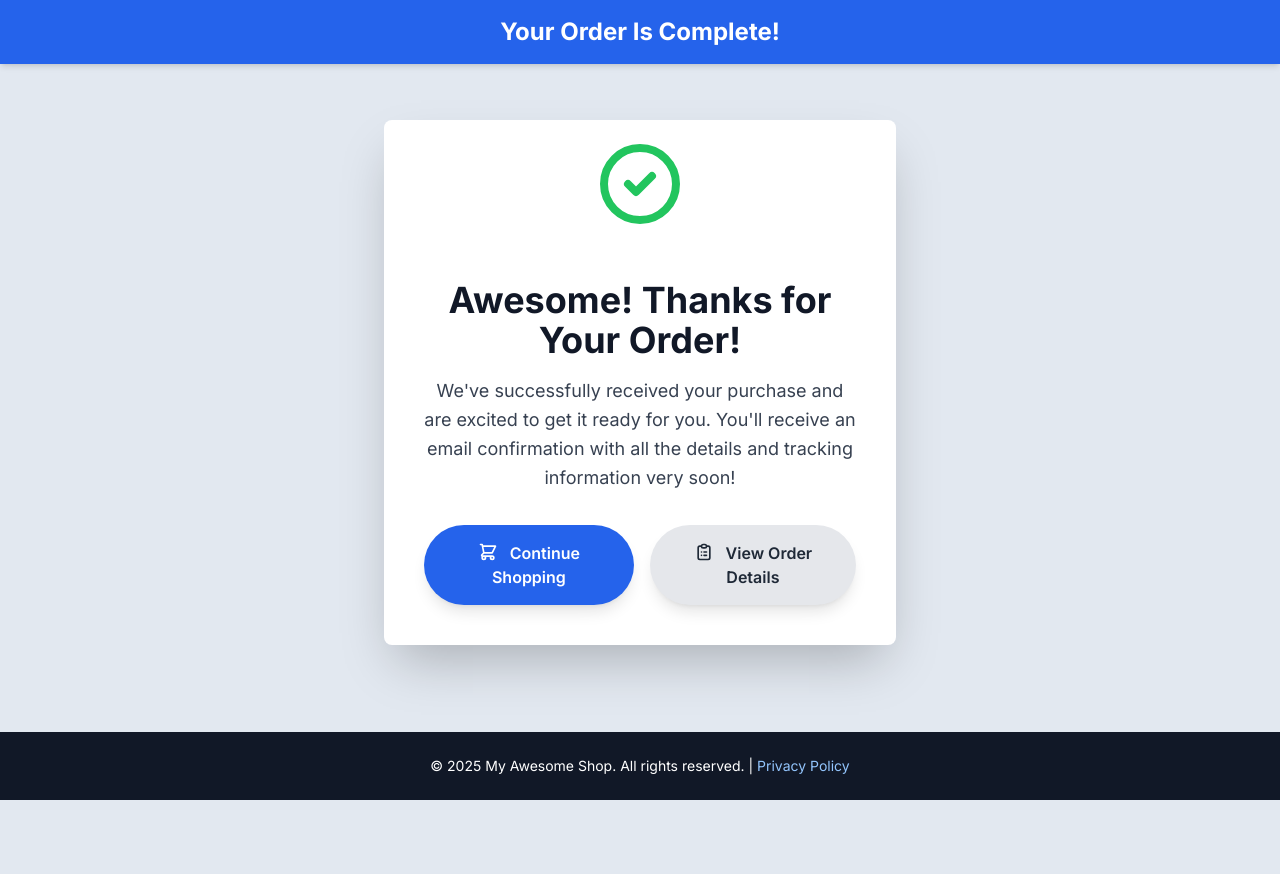
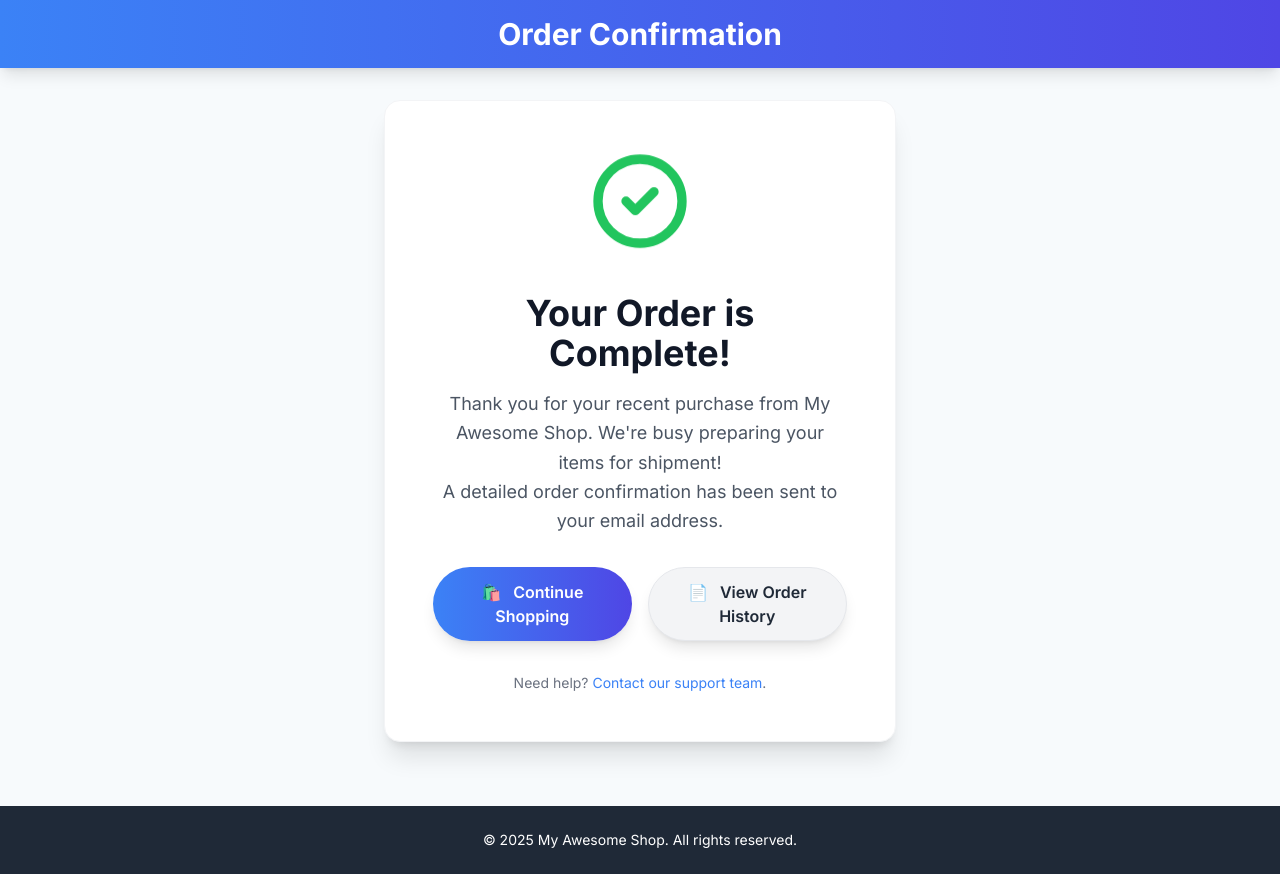
Before and after one commit to Je-jan/My-Webpage, a plain HTML site: page thankyou.html in a window 1280 px wide. Before the commit the page ends 800 px from the top, so only its background shows below. Drawn offline with nearby package versions, Linux system fonts and the light colour scheme.

Commit message:
Update thankyou.html

```diff
--- a/thankyou.html
+++ b/thankyou.html
@@ -12,7 +12,7 @@
 </script>
     <meta charset="UTF-8">
     <meta name="viewport" content="width=device-width, initial-scale=1.0">
-    <title>Purchase Confirmed!</title>
+    <title>Order Confirmed - Thank You!</title>
     <!-- Tailwind CSS CDN -->
     <script src="https://cdn.tailwindcss.com"></script>
     <!-- Inter font -->
@@ -20,85 +20,94 @@
     <style>
         body {
             font-family: 'Inter', sans-serif;
-            background-color: #e2e8f0; /* Light blue-gray background */
+            background-color: #f7fafc; /* Lighter background */
+        }
+        /* Custom Keyframe for subtle bounce */
+        @keyframes bounce-subtle {
+            0%, 100% {
+                transform: translateY(0);
+            }
+            50% {
+                transform: translateY(-5px);
+            }
+        }
+        .animate-bounce-subtle {
+            animation: bounce-subtle 1.5s infinite ease-in-out;
         }
     </style>
 </head>
 <body class="flex flex-col min-h-screen">
-    <!-- Header (Simple) -->
-    <header class="bg-blue-600 shadow-md p-4 sticky top-0 z-10">
-        <div class="container mx-auto flex justify-center items-center">
-            <h1 class="text-2xl font-bold text-white">Your Order Is Complete!</h1>
+    <!-- Header (Minimal) -->
+    <header class="bg-gradient-to-r from-blue-500 to-indigo-600 shadow-lg p-4">
+        <div class="container mx-auto text-center">
+            <h1 class="text-3xl font-extrabold text-white">Order Confirmation</h1>
         </div>
     </header>
 
     <!-- Main Content Area - Thank You Message -->
     <main class="flex-grow container mx-auto p-4 md:p-8 flex items-center justify-center">
-        <div class="bg-white rounded-lg shadow-2xl p-6 md:p-10 w-full max-w-lg text-center transform transition-all duration-300 ease-in-out hover:scale-[1.01]">
-            <!-- Success Icon (SVG) -->
-            <svg class="mx-auto h-24 w-24 text-green-500 mb-6 animate-bounce" fill="none" stroke="currentColor" viewBox="0 0 24 24" xmlns="http://www.w3.org/2000/svg">
+        <div class="bg-white rounded-2xl shadow-xl p-8 md:p-12 w-full max-w-lg text-center border border-gray-100 transform transition-all duration-500 ease-in-out hover:scale-[1.01] hover:shadow-2xl">
+            <!-- Animated Success Icon (SVG) -->
+            <svg class="mx-auto h-28 w-28 text-green-500 mb-8 animate-bounce-subtle" fill="none" stroke="currentColor" viewBox="0 0 24 24" xmlns="http://www.w3.org/2000/svg">
                 <path stroke-linecap="round" stroke-linejoin="round" stroke-width="2" d="M9 12l2 2 4-4m6 2a9 9 0 11-18 0 9 9 0 0118 0z"></path>
             </svg>
 
-            <h2 class="text-4xl font-extrabold text-gray-900 mb-4">Awesome! Thanks for Your Order!</h2>
-            <p class="text-gray-700 text-lg mb-8 leading-relaxed">
-                We've successfully received your purchase and are excited to get it ready for you.
-                You'll receive an email confirmation with all the details and tracking information very soon!
+            <h2 class="text-4xl font-bold text-gray-900 mb-4">Your Order is Complete!</h2>
+            <p class="text-gray-600 text-lg mb-8 leading-relaxed">
+                Thank you for your recent purchase from My Awesome Shop. We're busy preparing your items for shipment!
+                <br class="hidden md:block">A detailed order confirmation has been sent to your email address.
             </p>
 
             <div class="space-y-4 md:space-y-0 md:space-x-4 flex flex-col md:flex-row justify-center">
-                <!-- Button to return to shopping -->
+                <!-- Button to go back to shop -->
                 <button
                     id="continueShoppingButton"
-                    class="px-8 py-4 bg-blue-600 text-white font-semibold rounded-full shadow-lg hover:bg-blue-700 transition duration-300 ease-in-out transform hover:-translate-y-1 hover:scale-105 focus:outline-none focus:ring-4 focus:ring-blue-300 focus:ring-opacity-75"
+                    class="px-8 py-3 bg-gradient-to-r from-blue-500 to-indigo-600 text-white font-semibold rounded-full shadow-lg hover:from-blue-600 hover:to-indigo-700 transition duration-300 ease-in-out transform hover:-translate-y-1 hover:scale-105 focus:outline-none focus:ring-4 focus:ring-blue-300 focus:ring-opacity-75"
                 >
-                    <svg class="inline-block w-5 h-5 mr-2 -mt-1" fill="none" stroke="currentColor" viewBox="0 0 24 24" xmlns="http://www.w3.org/2000/svg">
-                        <path stroke-linecap="round" stroke-linejoin="round" stroke-width="2" d="M3 3h2l.4 2M7 13h10l4-8H5.4M7 13L5.4 5M7 13l-2.293 2.293c-.63.63-.184 1.707.707 1.707H17m0 0a2 2 0 100 4 2 2 0 000-4zm-8 2a2 2 0 11-4 0 2 2 0 014 0z"></path>
-                    </svg>
-                    Continue Shopping
+                    <span class="mr-2">🛍️</span> Continue Shopping
                 </button>
 
                 <!-- Button to view order (placeholder) -->
                 <button
                     id="viewOrderButton"
-                    class="px-8 py-4 bg-gray-200 text-gray-800 font-semibold rounded-full shadow-lg hover:bg-gray-300 transition duration-300 ease-in-out transform hover:-translate-y-1 hover:scale-105 focus:outline-none focus:ring-4 focus:ring-gray-300 focus:ring-opacity-75"
+                    class="px-8 py-3 bg-gray-100 text-gray-800 font-semibold rounded-full shadow-lg hover:bg-gray-200 transition duration-300 ease-in-out transform hover:-translate-y-1 hover:scale-105 focus:outline-none focus:ring-4 focus:ring-gray-300 focus:ring-opacity-75 border border-gray-200"
                 >
-                    <svg class="inline-block w-5 h-5 mr-2 -mt-1" fill="none" stroke="currentColor" viewBox="0 0 24 24" xmlns="http://www.w3.org/2000/svg">
-                        <path stroke-linecap="round" stroke-linejoin="round" stroke-width="2" d="M9 5H7a2 2 0 00-2 2v12a2 2 0 002 2h10a2 2 0 002-2V7a2 2 0 00-2-2h-2M9 5a2 2 0 002 2h2a2 2 0 002-2M9 5a2 2 0 012-2h2a2 2 0 012 2m-3 7h3m-3 4h3m-6-4h.01M9 16h.01"></path>
-                    </svg>
-                    View Order Details
+                    <span class="mr-2">📄</span> View Order History
                 </button>
             </div>
+
+            <p class="text-sm text-gray-500 mt-8">
+                Need help? <a href="#" class="text-blue-500 hover:underline">Contact our support team</a>.
+            </p>
         </div>
     </main>
 
     <!-- Footer -->
-    <footer class="bg-gray-900 text-white p-6 mt-8">
+    <footer class="bg-gray-800 text-white p-6 mt-8">
         <div class="container mx-auto text-center text-sm">
-            <p>&copy; 2025 My Awesome Shop. All rights reserved. | <a href="#" class="hover:underline text-blue-300">Privacy Policy</a></p>
+            <p>&copy; 2025 My Awesome Shop. All rights reserved.</p>
         </div>
     </footer>
 
     <script>
-        // Custom alert function to replace native alert()
+        // Custom alert function to replace native alert() for consistent UI
         function showCustomAlert(message) {
             const body = document.body;
             let messageBox = document.getElementById('customMessageBox');
 
-            // Create message box if it doesn't exist
             if (!messageBox) {
                 messageBox = document.createElement('div');
                 messageBox.id = 'customMessageBox';
+                // Styles for backdrop and centering
                 messageBox.className = 'fixed inset-0 bg-black bg-opacity-60 flex items-center justify-center p-4 z-[100] transition-opacity duration-300 opacity-0 pointer-events-none';
                 messageBox.innerHTML = `
                     <div class="bg-white p-8 rounded-xl shadow-2xl max-w-sm w-full text-center transform scale-95 transition-transform duration-300">
                         <p id="messageBoxContent" class="text-gray-800 text-xl font-semibold mb-6"></p>
-                        <button id="messageBoxCloseButton" class="px-8 py-3 bg-blue-600 text-white font-bold rounded-lg hover:bg-blue-700 transition duration-300 ease-in-out focus:outline-none focus:ring-4 focus:ring-blue-300">Got It!</button>
+                        <button id="messageBoxCloseButton" class="px-8 py-3 bg-blue-600 text-white font-bold rounded-lg hover:bg-blue-700 transition duration-300 ease-in-out focus:outline-none focus:ring-4 focus:ring-blue-300">Close</button>
                     </div>
                 `;
                 body.appendChild(messageBox);
 
-                // Add event listener to close button
                 document.getElementById('messageBoxCloseButton').addEventListener('click', function() {
                     messageBox.classList.add('opacity-0', 'pointer-events-none');
                     messageBox.querySelector('div').classList.remove('scale-100');
@@ -106,7 +115,6 @@
                 });
             }
 
-            // Set message and show the box
             document.getElementById('messageBoxContent').textContent = message;
             messageBox.classList.remove('opacity-0', 'pointer-events-none');
             messageBox.querySelector('div').classList.remove('scale-95');
@@ -115,17 +123,16 @@
 
         // Event listener for "Continue Shopping" button
         document.getElementById('continueShoppingButton').addEventListener('click', function() {
-            // In a real application, you would redirect the user to the home page or product listing.
-            // For this example, we'll just show a message.
-            showCustomAlert('Redirecting to the main shop page...');
-            // window.location.href = 'your-home-page.html'; // Uncomment and replace with your actual URL
+            showCustomAlert('Redirecting to our exciting product catalog...');
+            // In a real application, you would change window.location.href here
+            // window.location.href = 'your-home-or-shop-page.html';
         });
 
-        // Event listener for "View Order Details" button
+        // Event listener for "View Order History" button
         document.getElementById('viewOrderButton').addEventListener('click', function() {
-            // In a real application, you would redirect the user to their order details page.
-            showCustomAlert('Fetching your order details... (This feature is under construction!)');
-            // window.location.href = 'your-order-details-page.html'; // Uncomment and replace with your actual URL
+            showCustomAlert('Accessing your order history... (Feature coming soon!)');
+            // In a real application, you would change window.location.href here
+            // window.location.href = 'your-order-history-page.html';
         });
     </script>
 </body>
```
